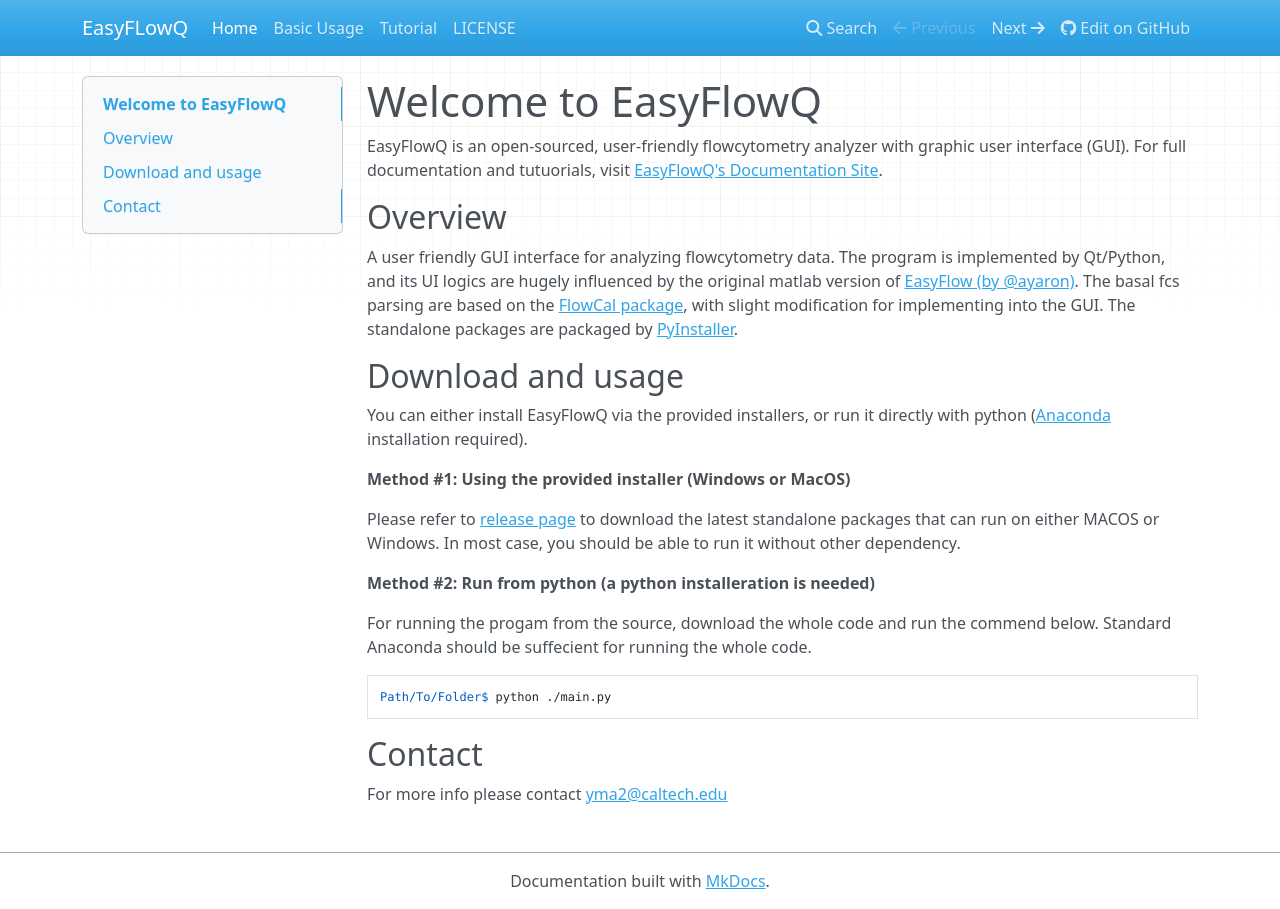
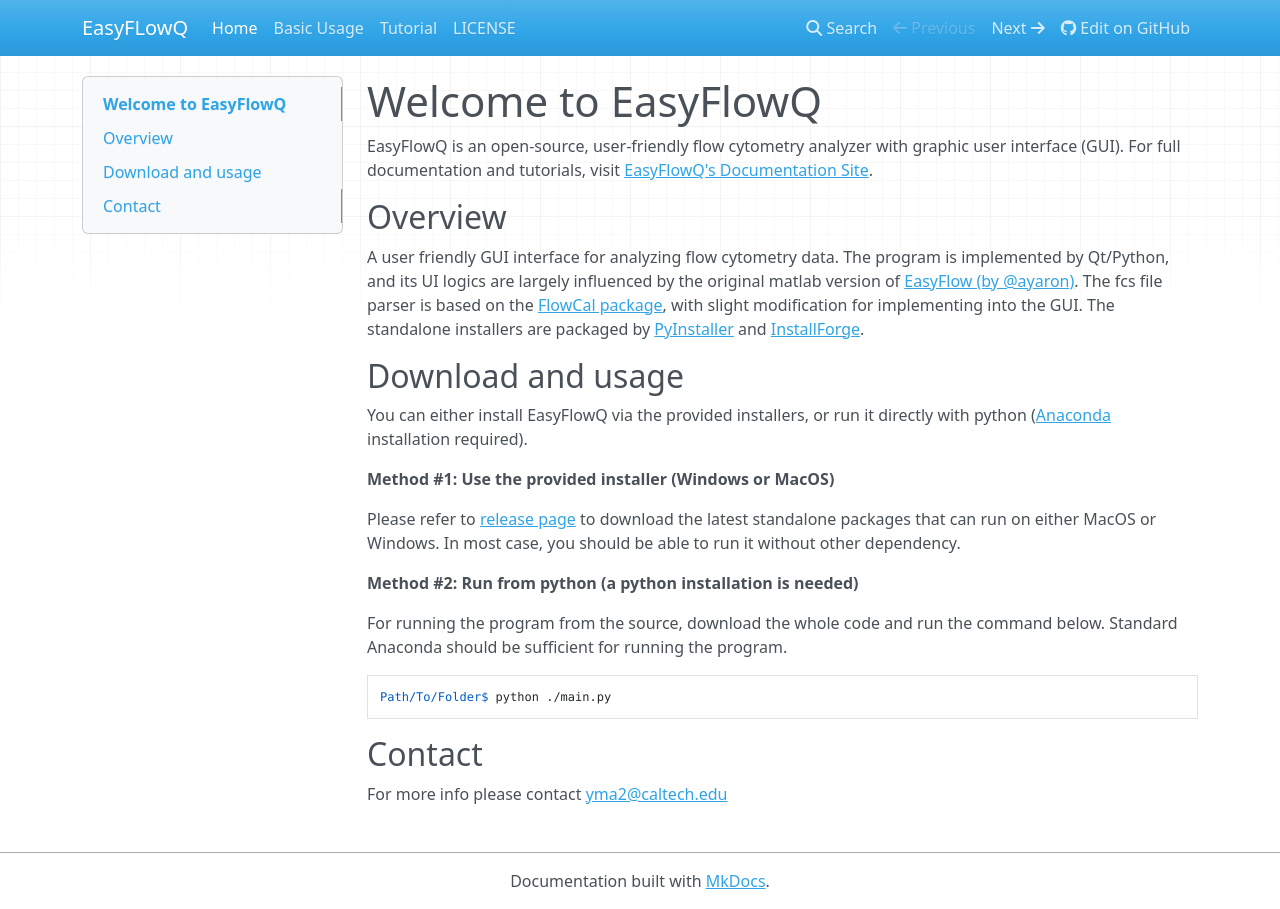
Before and after one commit to ym3141/EasyFlowQ, an MkDocs documentation site: the page built from docs/README.md, in a window 1280 px wide. Built offline with MkDocs 1.6.1, drawn with Linux system fonts in a browser that asks for light colours; nearby versions of some CDN libraries.

Commit message:
modified:   docs/README.md

````diff
--- a/docs/README.md
+++ b/docs/README.md
@@ -1,21 +1,21 @@
 # Welcome to EasyFlowQ
-EasyFlowQ is an open-sourced, user-friendly flowcytometry analyzer with graphic user interface (GUI).
-For full documentation and tutuorials, visit [EasyFlowQ's Documentation Site](https://ym3141.github.io/EasyFlowQ/).
+EasyFlowQ is an open-source, user-friendly flow cytometry analyzer with graphic user interface (GUI).
+For full documentation and tutorials, visit [EasyFlowQ's Documentation Site](https://ym3141.github.io/EasyFlowQ/).
 
 ## Overview
-A user friendly GUI interface for analyzing flowcytometry data. The program is implemented by Qt/Python, and its UI logics are hugely influenced by the original matlab version of [EasyFlow (by @ayaron)](https://github.com/AntebiLab/easyflow). The basal fcs parsing are based on the [FlowCal package](https://github.com/taborlab/FlowCal), with slight modification for implementing into the GUI. The standalone packages are packaged by [PyInstaller](https://pyinstaller.org/en/stable/).
+A user friendly GUI interface for analyzing flow cytometry data. The program is implemented by Qt/Python, and its UI logics are largely influenced by the original matlab version of [EasyFlow (by @ayaron)](https://github.com/AntebiLab/easyflow). The fcs file parser is based on the [FlowCal package](https://github.com/taborlab/FlowCal), with slight modification for implementing into the GUI. The standalone installers are packaged by [PyInstaller](https://pyinstaller.org/en/stable/) and [InstallForge](https://installforge.net/).
 
 ## Download and usage
 
 You can either install EasyFlowQ via the provided installers, or run it directly with python ([Anaconda](https://www.anaconda.com/) installation required).
 
-**Method #1: Using the provided installer (Windows or MacOS)**
+**Method #1: Use the provided installer (Windows or MacOS)**
 
-Please refer to [release page](https://github.com/ym3141/EasyFlowQ/releases/) to download the latest standalone packages that can run on either MACOS or Windows. In most case, you should be able to run it without other dependency.
+Please refer to [release page](https://github.com/ym3141/EasyFlowQ/releases/) to download the latest standalone packages that can run on either MacOS or Windows. In most case, you should be able to run it without other dependency.
 
-**Method #2: Run from python (a python installeration is needed)**
+**Method #2: Run from python (a python installation is needed)**
 
-For running the progam from the source, download the whole code and run the commend below. Standard Anaconda should be suffecient for running the whole code.
+For running the program from the source, download the whole code and run the command below. Standard Anaconda should be sufficient for running the program.
 ```
 Path/To/Folder$ python ./main.py
 ```
````
